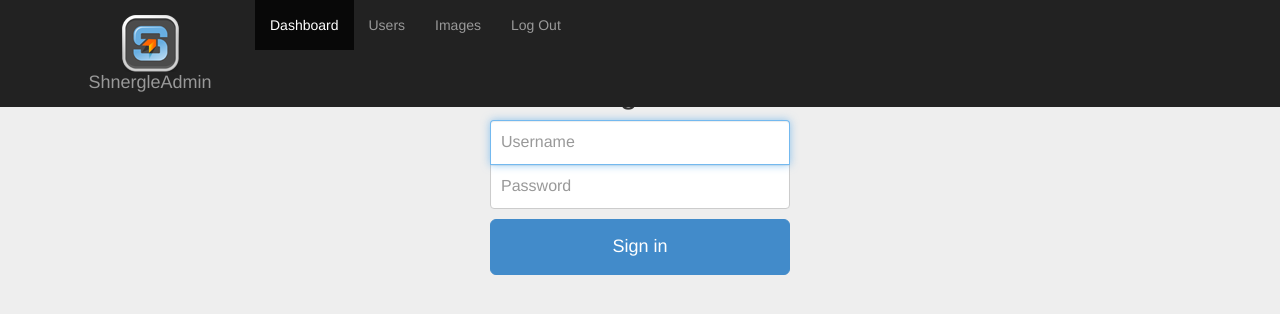
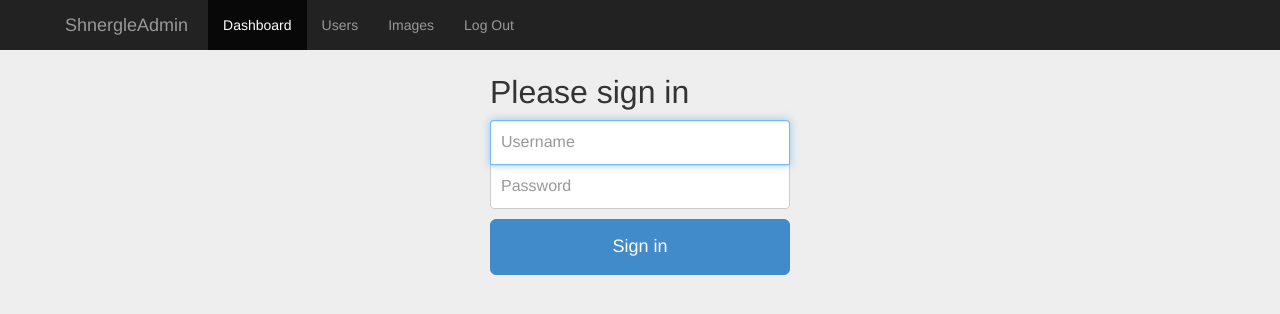
Before and after one commit to shnergle/ShnergleAdmin, a PHP site: page / in a window 1280 px wide. Shown: the top 314 px of the page. Run offline with PHP 8.4, Linux system fonts and the light colour scheme; some libraries are stand-ins or nearby versions.

Commit message:
Revert "Logo?"
This reverts commit bba4cb03c5daf5e9e92201bf77603a4c436ca30b.

```diff
--- a/header.php
+++ b/header.php
@@ -66,7 +66,7 @@
 			<div class="container">
 				<button type="button" class="navbar-toggle" data-toggle="collapse" data-target=".nav-collapse"><span class="icon-bar"></span>
       <span class="icon-bar"></span>
-      <span class="icon-bar"></span></button> <a class="navbar-brand" href="#"><img src="logo.png" height="50"> ShnergleAdmin</a>
+      <span class="icon-bar"></span></button> <a class="navbar-brand" href="#">ShnergleAdmin</a>
 				<div class="nav-collapse collapse">
 					<ul class="nav navbar-nav">
 						<li class="active">
```
Also changed, not shown: logo.png (deleted).
